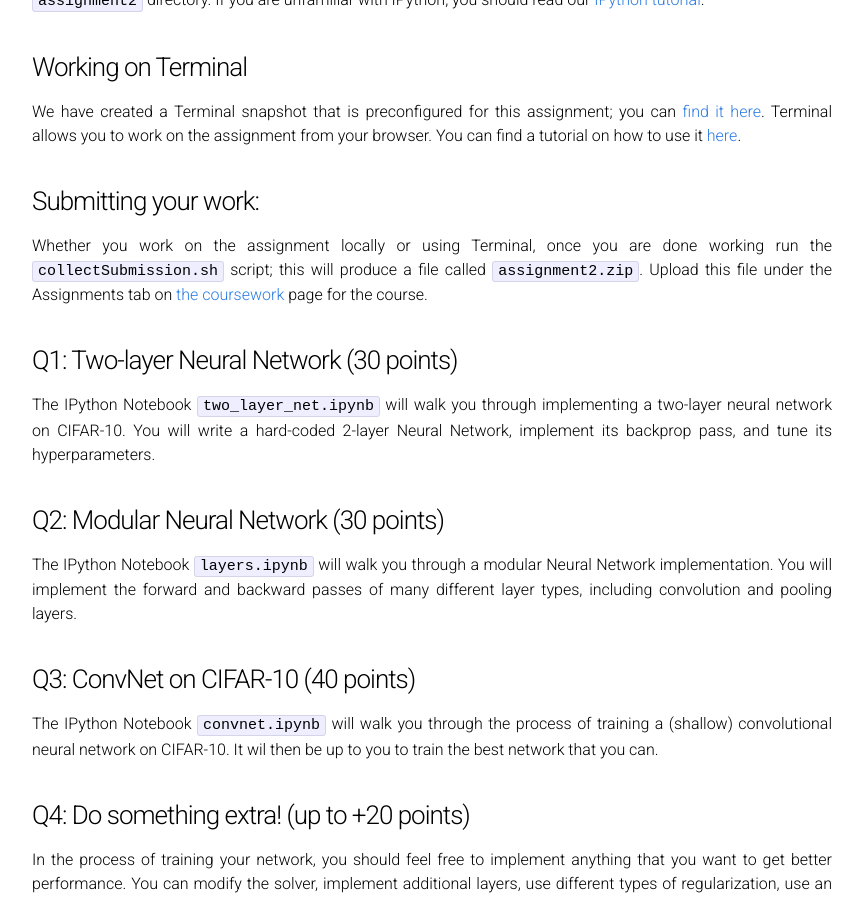
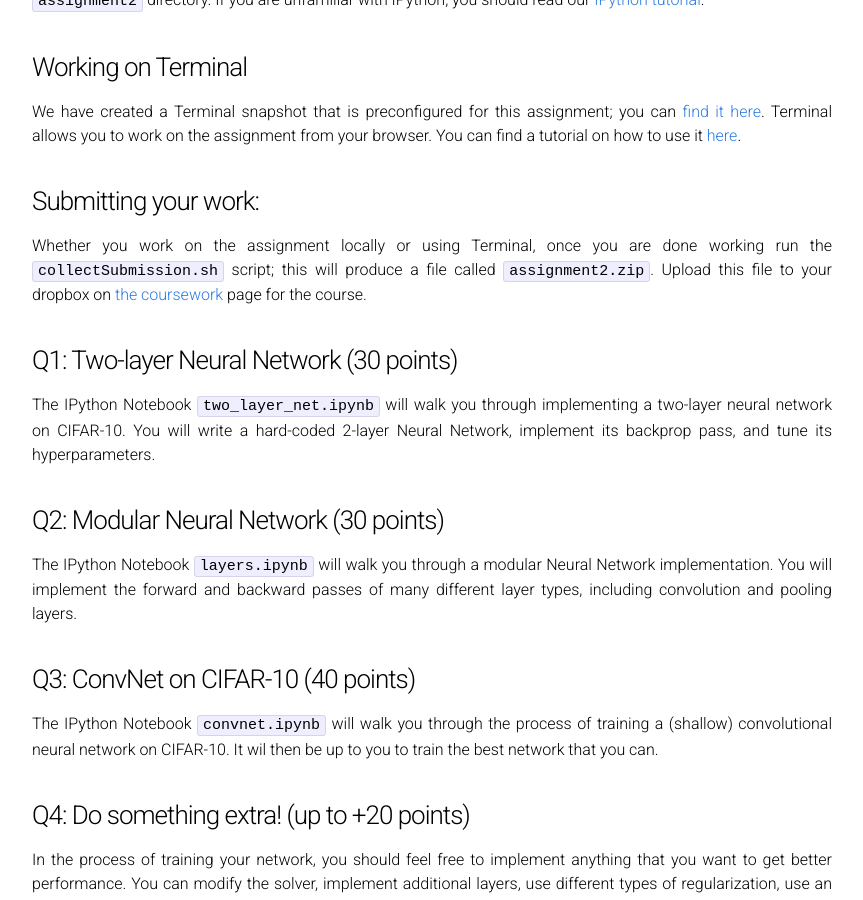
Before and after one commit to cs231n/cs231n.github.io, a Jekyll site: the page built from assignment2.md, in a window 1280 px wide and 900 px high, scrolled down 1324 px. Shown: the whole window, without its empty margins (208-1071 px from the left). Built offline with Jekyll 4.4.1, drawn with Linux system fonts in a browser that asks for light colours; Markdown is read by kramdown in place of the engine named in the settings.

Commit message:
update assignment 2 submission instructions for 2016, not 2015

```diff
--- a/assignment2.md
+++ b/assignment2.md
@@ -68,7 +68,7 @@ you can [find it here](https://www.terminal.com/tiny/WcL5zSlT0e). Terminal allow
 ### Submitting your work:
 Whether you work on the assignment locally or using Terminal, once you are done
 working run the `collectSubmission.sh` script; this will produce a file called
-`assignment2.zip`. Upload this file under the Assignments tab on
+`assignment2.zip`. Upload this file to your dropbox on
 [the coursework](https://coursework.stanford.edu/portal/site/W15-CS-231N-01/)
 page for the course.
 
```
Also changed, not shown: assignments2016/assignment2.md (+1 -1 lines).
